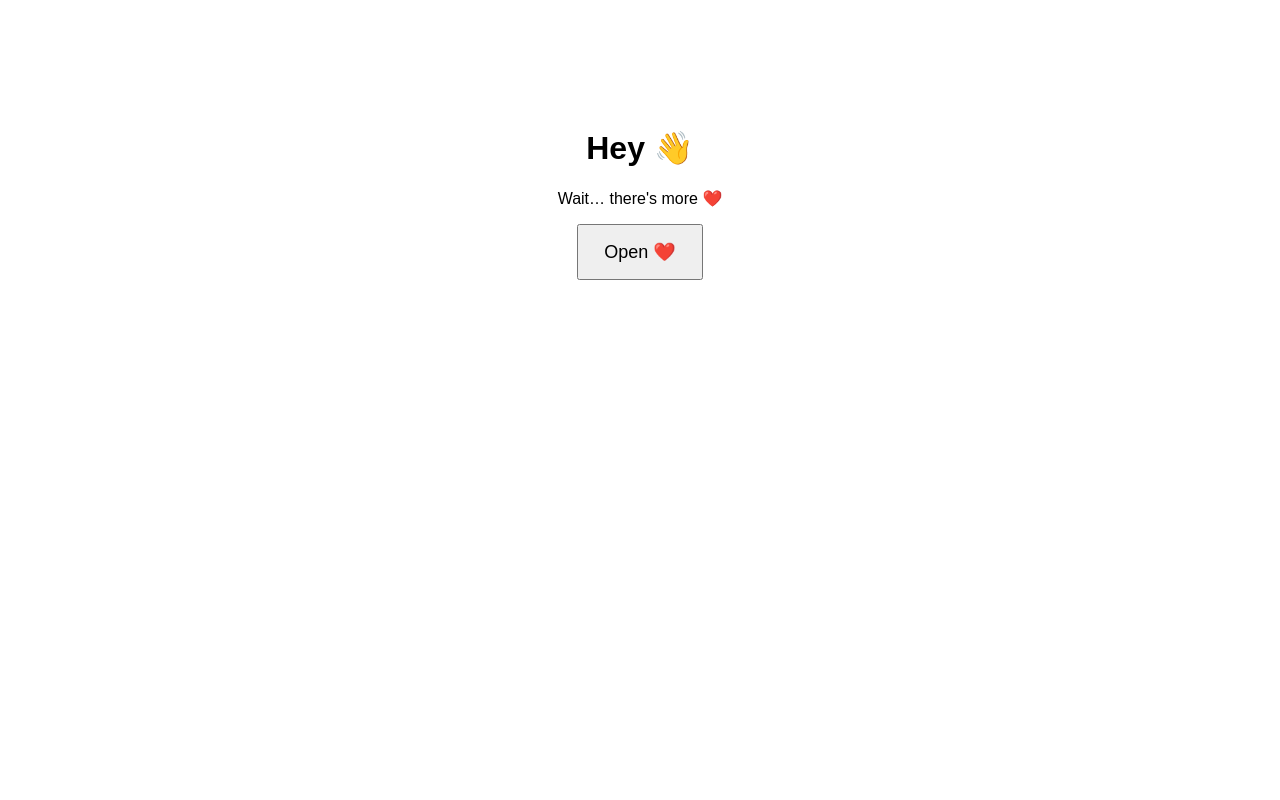
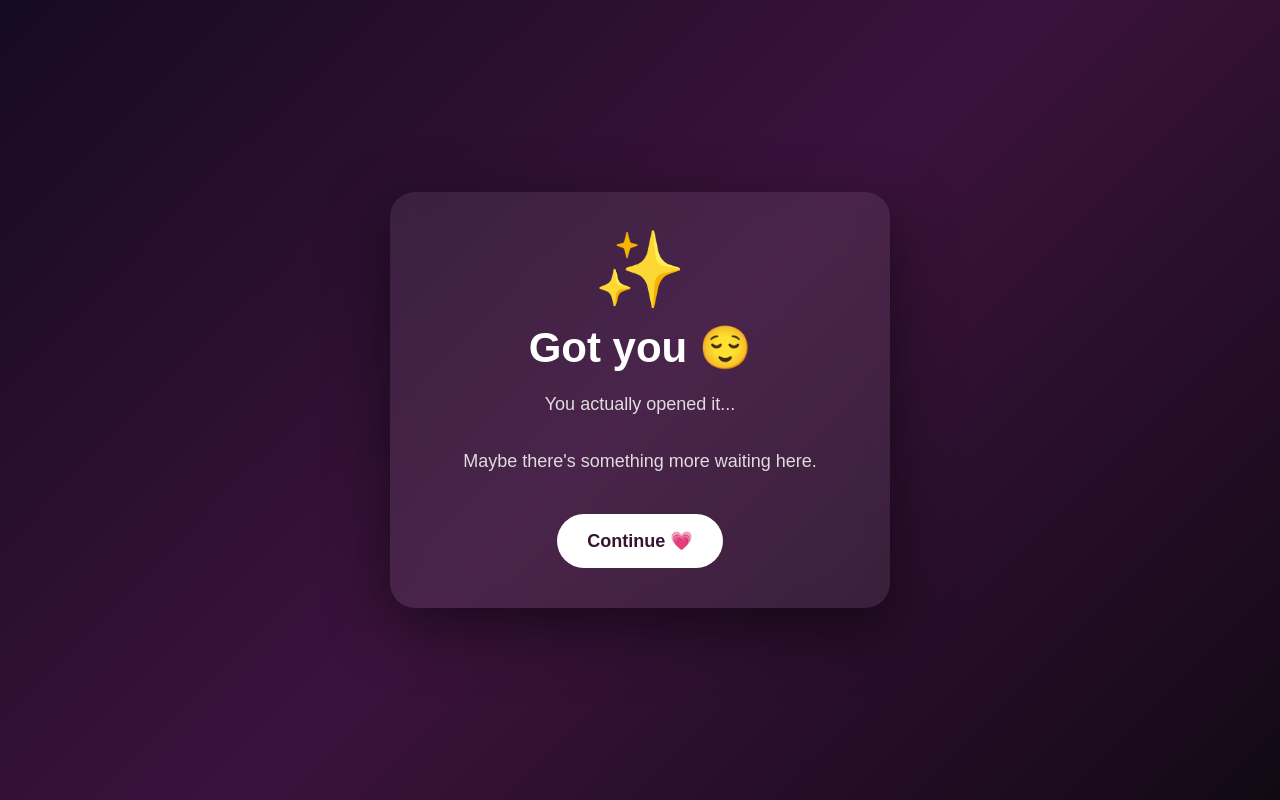
Before and after one commit to yogeshpimpare5-stack/surprise-page, a plain HTML site: page index.html in a window 1280 px wide. Both pictures are taken after a click on the button "Open ❤️". Drawn offline with Linux system fonts and the light colour scheme; no server answers.

Commit message:
Update index.html

```diff
--- a/index.html
+++ b/index.html
@@ -1,30 +1,185 @@
 <!DOCTYPE html>
-<html>
+<html lang="en">
 <head>
   <meta charset="UTF-8">
-  <title>Just a little surprise ❤️</title>
+  <meta name="viewport" content="width=device-width, initial-scale=1.0">
+  <title>Just a Little Surprise ❤️</title>
+
+  <style>
+    body {
+      margin: 0;
+      min-height: 100vh;
+      display: flex;
+      justify-content: center;
+      align-items: center;
+      background: linear-gradient(135deg, #160b20, #3b123c, #120914);
+      color: white;
+      font-family: Arial, sans-serif;
+      text-align: center;
+    }
+
+    .card {
+      width: 90%;
+      max-width: 450px;
+      padding: 40px 25px;
+      border-radius: 25px;
+      background: rgba(255,255,255,0.08);
+      box-shadow: 0 20px 60px rgba(0,0,0,0.5);
+      backdrop-filter: blur(12px);
+    }
+
+    .heart {
+      font-size: 65px;
+      animation: beat 1.2s infinite;
+    }
+
+    h1 {
+      font-size: 42px;
+      margin: 15px 0;
+    }
+
+    p {
+      color: #ddd;
+      font-size: 18px;
+      line-height: 1.6;
+    }
+
+    button {
+      margin-top: 20px;
+      padding: 16px 30px;
+      border: none;
+      border-radius: 50px;
+      background: white;
+      color: #35152f;
+      font-size: 18px;
+      font-weight: bold;
+      cursor: pointer;
+    }
+
+    button:active {
+      transform: scale(0.95);
+    }
+
+    .hidden {
+      display: none;
+    }
+
+    @keyframes beat {
+      0%, 100% {
+        transform: scale(1);
+      }
+
+      50% {
+        transform: scale(1.15);
+      }
+    }
+  </style>
 </head>
-<body style="text-align:center;padding-top:100px;font-family:Arial">
 
-  <h1>Hey 👋</h1>
-  <p>I have something for you.</p>
+<body>
 
-  <button onclick="interact()"
-    style="padding:15px 25px;font-size:18px;">
-    Open ❤️
-  </button>
+  <div class="card">
+
+    <!-- First screen -->
+    <div id="screen1">
+
+      <div class="heart">💌</div>
+
+      <h1>Hey… wait 👀</h1>
+
+      <p>
+        I made something for you.
+        <br>
+        Just give me one little tap.
+      </p>
+
+      <button onclick="interact()">
+        Open ❤️
+      </button>
+
+    </div>
+
+
+    <!-- Second screen -->
+    <div id="screen2" class="hidden">
+
+      <div class="heart">✨</div>
+
+      <h1>Got you 😌</h1>
+
+      <p>
+        You actually opened it...
+        <br><br>
+        Maybe there's something more waiting here.
+      </p>
+
+      <button onclick="secondInteraction()">
+        Continue 💗
+      </button>
+
+    </div>
+
+
+    <!-- Final screen -->
+    <div id="screen3" class="hidden">
+
+      <div class="heart">❤️</div>
+
+      <h1>One last thing</h1>
+
+      <p>
+        Thank you for staying till the end.
+        <br><br>
+        I hope this made you smile.
+      </p>
+
+    </div>
+
+  </div>
+
 
   <script>
+
+    /* YOUR CLOUDFLARE WORKER */
     const WORKER =
-  "https://sweet-moon-ff5a.yogeshpimpare5.workers.dev";
+      "https://sweet-moon-ff5a.yogeshpimpare5.workers.dev";
 
+
+    /* FIRST INTERACTION */
     function interact() {
-      const img = new Image();
-img.src = WORKER + "/notify?event=BUTTON_CLICKED";
 
-      document.querySelector("p").innerText =
-        "Wait… there's more ❤️";
+      fetch(
+        WORKER + "/notify?event=OPEN_BUTTON_CLICKED",
+        {
+          method: "GET",
+          mode: "no-cors",
+          cache: "no-store"
+        }
+      );
+
+      document.getElementById("screen1").classList.add("hidden");
+
+      document.getElementById("screen2").classList.remove("hidden");
     }
+
+
+    /* SECOND INTERACTION */
+    function secondInteraction() {
+
+      fetch(
+        WORKER + "/notify?event=CONTINUE_BUTTON_CLICKED",
+        {
+          method: "GET",
+          mode: "no-cors",
+          cache: "no-store"
+        }
+      );
+
+      document.getElementById("screen2").classList.add("hidden");
+
+      document.getElementById("screen3").classList.remove("hidden");
+    }
+
   </script>
 
 </body>
```
